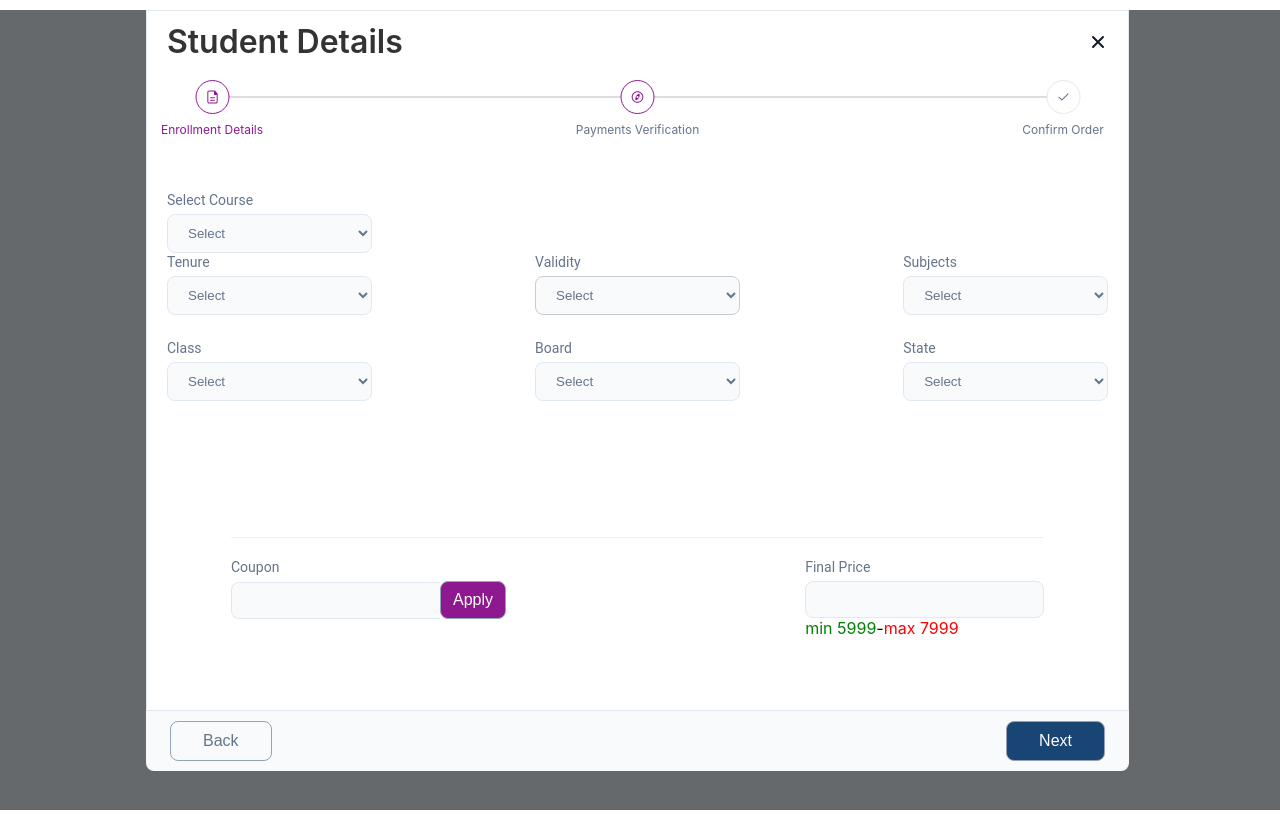
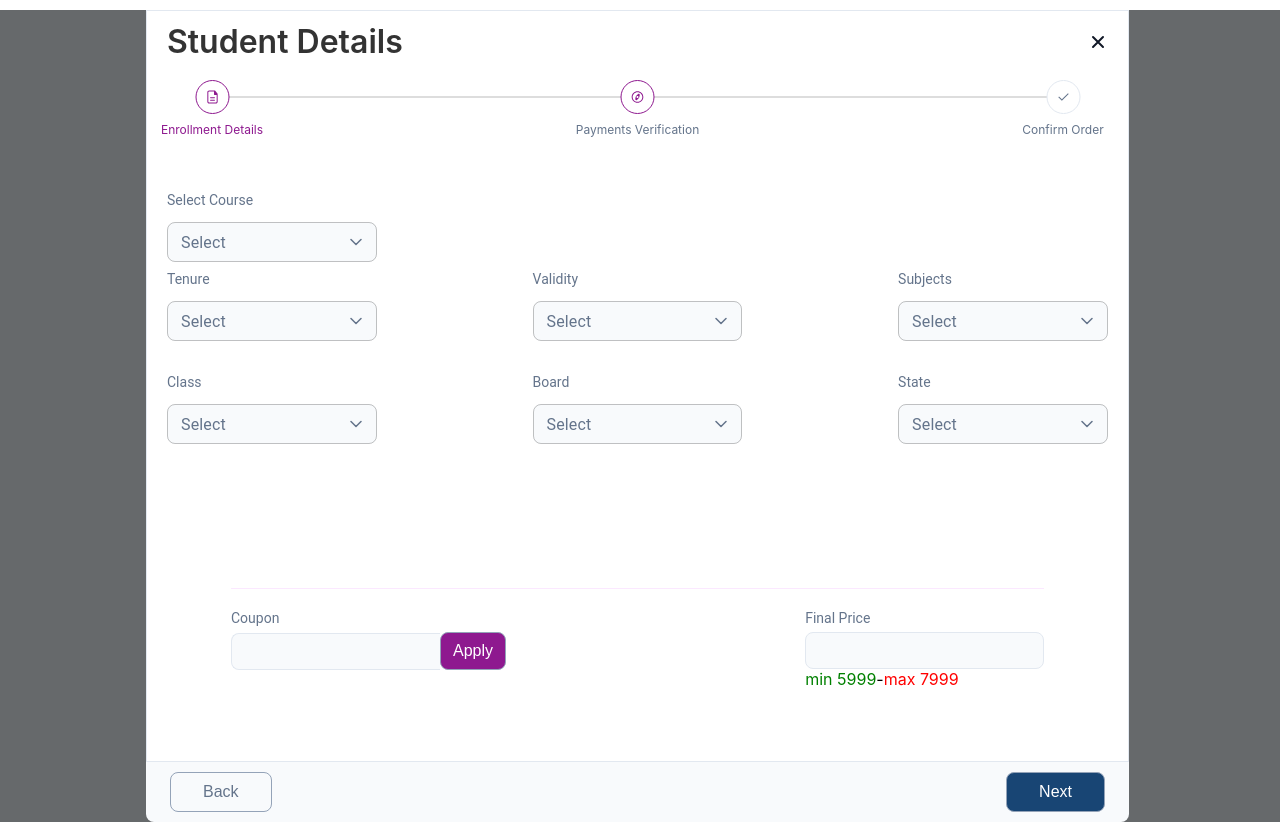
Before and after one commit to Reetesh74/intelliclick_aplli, a React (Create React App) app: page /details-payment in a window 1280 px wide. Built offline with nearby package versions, Linux system fonts and the light colour scheme.

Commit message:
new student details page

```diff
--- a/src/pages/PaymentDetails.js
+++ b/src/pages/PaymentDetails.js
@@ -2,14 +2,15 @@ import React, { useState } from "react";
 import { useNavigate } from "react-router-dom";
 import ProgressBar from "../components/ProgressBar/ProgressBar";
 import "../styles/PaymentDetails.css";
+import { Select, MenuItem, FormControl, InputLabel } from "@mui/material";
 
 const PaymentDetails = () => {
   const navigate = useNavigate();
   const [isOpen, setIsOpen] = useState(false);
   const [isDropdownVisible, setDropdownVisible] = useState(false);
-  const [isDropdownOpen, setDropdownOpen] = useState(false); // New state for dropdown menu
-  const [selectedSubjects, setSelectedSubjects] = useState([]);
+  const [selectedSubjects, setSelectedSubjects] = useState("");
   const [currentSubject, setCurrentSubject] = useState("");
+  const [isDropdownOpen, setIsDropdownOpen] = useState(false);
   const [formValues, setFormValues] = useState({
     period: "",
     name: "",
@@ -66,9 +67,9 @@ const PaymentDetails = () => {
         standards: formValues.standards,
         currency: formValues.currency,
       };
-      const toggleDropdown = () => {
-        setDropdownVisible((prev) => !prev);
-      };
+      // const toggleDropdown = () => {
+      //   setDropdownVisible((prev) => !prev);
+      // };
 
       requestData = {
         ...formValues,
@@ -137,65 +138,119 @@ const PaymentDetails = () => {
         </div>
         <div className="form-control">
           <label>Select Course</label>
-          <select
-            name="planType"
+          <FormControl>
+            <Select
+              name="plan1"
               value={formValues.planType}
               onChange={handleChange}
-            className={`${isOpen ? "open-dropdown" : ""} ${
-              formValues.state === "" ? "placeholder-selected" : ""
-            }`}
+              IconComponent={() => (
+                <img
+                  src={
+                    isDropdownOpen
+                      ? "/icons/select-uparrow-icon.svg"
+                      : "/icons/select-downarrow-icon.svg"
+                  }
+                  alt="Dropdown Icon"
+                  className="select-icon"
+                />
+              )}
+              onOpen={() => setIsDropdownOpen(true)} // Set open state
+              onClose={() => setIsDropdownOpen(false)} // Set close state
+              displayEmpty
+              sx={{
+                height: "40px",
+                width: "16.4vw",
+                margin: "8px 0",
+                borderRadius: "8px",
+                background: "#F8FAFC",
+                color:"#64748B"
+              }}
+              renderValue={(selected) => (!selected ? "Select" : selected)}
             >
-            <option value="" hidden>
-              Select
-            </option>
-            <option value="plan1">Academic</option>
-          </select>
+              <MenuItem value="plan1">Academic</MenuItem>
+            </Select>
+          </FormControl>
         </div>
 
         <div className="row1">
           <div className="form-control">
             <label>Tenure</label>
-            <select
+            <FormControl sx={{ width: "100%", marginTop: "0px" }}>
+              <Select
                 name="planType"
                 value={formValues.planType}
                 onChange={handleChange}
-              className={`${isOpen ? "open-dropdown" : ""} ${
-                formValues.state === "" ? "placeholder-selected" : ""
-              }`}
+                IconComponent={() => (
+                  <img
+                    src={
+                      isDropdownOpen
+                        ? "/icons/select-uparrow-icon.svg"
+                        : "/icons/select-downarrow-icon.svg"
+                    }
+                    alt="Dropdown Icon"
+                    className="select-icon"
+                  />
+                )}
+                onOpen={() => setIsDropdownOpen(true)} // Set open state
+                onClose={() => setIsDropdownOpen(false)} // Set close state
+                displayEmpty
+                sx={{
+                  height: "40px",
+                  width: "16.4vw",
+                  margin: "8px 0",
+                  borderRadius: "8px",
+                  background: "#F8FAFC",
+                  color: "#64748B",
+                }}
+                renderValue={(selected) => (!selected ? "Select" : selected)}
               >
-              <option value="" hidden>
-                Select
-              </option>
-              <option value="monthly">Monthly</option>
-              <option value="yearly">Yearly</option>
-            </select>
+                {/* Placeholder logic managed via renderValue */}
+                <MenuItem value="yearly">Yearly</MenuItem>
+                <MenuItem value="monthly">Monthly</MenuItem>
+              </Select>
+            </FormControl>
           </div>
 
           <div className="form-control">
             <label>Validity</label>
-            <select
+
+            <FormControl sx={{ width: "100%", marginTop: "0px" }}>
+              <Select
                 name="validity"
                 value={formValues.validity}
                 onChange={handleChange}
-              style={{
-                outline: "none",
-                border: "1px solid #ccc",
-                boxShadow: "none",
+                IconComponent={() => (
+                  <img
+                    src={
+                      isDropdownOpen
+                        ? "/icons/select-uparrow-icon.svg"
+                        : "/icons/select-downarrow-icon.svg"
+                    }
+                    alt="Dropdown Icon"
+                    className="select-icon"
+                  />
+
+                )}
+                onOpen={() => setIsDropdownOpen(true)} // Set open state
+                onClose={() => setIsDropdownOpen(false)} // Set close state
+                displayEmpty
+                sx={{
+                  height: "40px",
+                  width: "16.4vw",
+                  margin: "8px 0",
+                  borderRadius: "8px",
+                  background: "#F8FAFC",
+                  color:"#64748B"
                 }}
-              // className={formValues.state === "" ? "placeholder-selected" : ""}
-              className={`${isOpen ? "open-dropdown" : ""} ${
-                formValues.state === "" ? "placeholder-selected" : ""
-              }`}
+                renderValue={(selected) => (!selected ? "Select" : selected)}
               >
-              <option value="" hidden>
-                Select
-              </option>
                 {getValidityOptions().map((option, index) => (
-                <option key={index} value={option}>
+                  <MenuItem key={index} value={option}>
                     {option}
-                </option>
+                  </MenuItem>
                 ))}
-            </select>
+              </Select>
+            </FormControl>
           </div>
 
           {formValues.subjects === "individual" && (
@@ -245,79 +300,161 @@ const PaymentDetails = () => {
 
           <div className="form-control">
             <label>Subjects</label>
-            <select
+
+            <FormControl sx={{ width: "100%", marginTop: "0px" }}>
+              <Select
                 name="subjects"
+                multiple
                 value={formValues.subjects}
                 onChange={handleChange}
-              className={`${isOpen ? "open-dropdown" : ""} ${
-                formValues.state === "" ? "placeholder-selected" : ""
-              }`}
+                IconComponent={() => (
+                  <img
+                    src={
+                      isDropdownOpen
+                        ? "/icons/select-uparrow-icon.svg"
+                        : "/icons/select-downarrow-icon.svg"
+                    }
+                    alt="Dropdown Icon"
+                    className="select-icon"
+                  />
+                )}
+                onOpen={() => setIsDropdownOpen(true)} // Set open state
+                onClose={() => setIsDropdownOpen(false)} // Set close state
+                displayEmpty
+                sx={{
+                  height: "40px",
+                  width: "16.4vw",
+                  margin: "8px 0",
+                  borderRadius: "8px",
+                 color:"#64748B",
+                  background: "#F8FAFC",
+                }}
+                renderValue={(selected) =>
+                  Array.isArray(selected) && selected.length === 0 ? "Select" : selected.join(", ")
+                }
               >
-              <option value="" hidden>
-                Select
-              </option>
-              <option value="individual">Individual</option>
-              <option value="all">All</option>
-            </select>
+                <MenuItem value="all">All</MenuItem>
+                <MenuItem value="individual">Individual</MenuItem>
+              </Select>
+            </FormControl>
           </div>
         </div>
 
         <div className="row2">
           <div className="form-control">
             <label>Class</label>
-            <select
+
+            <FormControl sx={{ width: "100%", marginTop: "0px" }}>
+              <Select
                 name="class"
                 value={formValues.class}
                 onChange={handleChange}
-              className={`${isOpen ? "open-dropdown" : ""} ${
-                formValues.state === "" ? "placeholder-selected" : ""
-              }`}
+                IconComponent={() => (
+                  <img
+                    src={
+                      isDropdownOpen
+                        ? "/icons/select-uparrow-icon.svg"
+                        : "/icons/select-downarrow-icon.svg"
+                    }
+                    alt="Dropdown Icon"
+                    className="select-icon"
+                  />
+                )}
+                onOpen={() => setIsDropdownOpen(true)} // Set open state
+                onClose={() => setIsDropdownOpen(false)} // Set close state
+                displayEmpty
+                sx={{
+                  height: "40px",
+                  width: "16.4vw",
+                  margin: "8px 0",
+                  borderRadius: "8px",
+                  color:"#64748B",
+                  background: "#F8FAFC",
+                }}
+                renderValue={(selected) => (!selected ? "Select" : selected)}
               >
-              <option value="" hidden>
-                Select
-              </option>
-              <option value="10">Class 10</option>
-              <option value="12">Class 12</option>
-              <option value="undergraduate">Undergraduate</option>
-            </select>
+                <MenuItem value="12">Class 12</MenuItem>
+                <MenuItem value="10">Class 10</MenuItem>
+              </Select>
+            </FormControl>
           </div>
 
           <div className="form-control">
             <label>Board</label>
-            <select
+
+            <FormControl sx={{ width: "100%", marginTop: "0px" }}>
+              <Select
                 name="board"
                 value={formValues.board}
                 onChange={handleChange}
-              className={`${isOpen ? "open-dropdown" : ""} ${
-                formValues.state === "" ? "placeholder-selected" : ""
-              }`}
+                IconComponent={() => (
+                  <img
+                    src={
+                      isDropdownOpen
+                        ? "/icons/select-uparrow-icon.svg"
+                        : "/icons/select-downarrow-icon.svg"
+                    }
+                    alt="Dropdown Icon"
+                    className="select-icon"
+                  />
+                )}
+                onOpen={() => setIsDropdownOpen(true)} // Set open state
+                onClose={() => setIsDropdownOpen(false)} // Set close state
+                displayEmpty
+                sx={{
+                  height: "40px",
+                  width: "16.4vw",
+                  margin: "8px 0",
+                  borderRadius: "8px",
+                  color:"#64748B",
+                  background: "#F8FAFC",
+                }}
+                renderValue={(selected) => (!selected ? "Select" : selected)}
               >
-              <option value="" hidden>
-                Select
-              </option>
-              <option value="cbse">CBSE</option>
-              <option value="icse">ICSE</option>
-              <option value="state">State Board</option>
-            </select>
+                <MenuItem value="state">State Board</MenuItem>
+                <MenuItem value="icse">ICSE</MenuItem>
+                <MenuItem value="cbse">CBSE</MenuItem>
+              </Select>
+            </FormControl>
           </div>
 
           <div className="form-control">
             <label>State</label>
-            <select
+
+            <FormControl sx={{ width: "100%", marginTop: "0px" }}>
+              <Select
                 name="state"
                 value={formValues.state}
                 onChange={handleChange}
-              className={`${isOpen ? "open-dropdown" : ""} ${
-                formValues.state === "" ? "placeholder-selected" : ""
-              }`}
+                IconComponent={() => (
+                  <img
+                    src={
+                      isDropdownOpen
+                        ? "/icons/select-uparrow-icon.svg"
+                        : "/icons/select-downarrow-icon.svg"
+                    }
+                    alt="Dropdown Icon"
+                    className="select-icon"
+                  />
+                )}
+                onOpen={() => setIsDropdownOpen(true)} // Set open state
+                onClose={() => setIsDropdownOpen(false)} // Set close state
+                displayEmpty
+                sx={{
+                  height: "40px",
+                  width: "16.4vw",
+                  margin: "8px 0",
+                  borderRadius: "8px",
+                  background: "#F8FAFC",
+                  color:"#64748B"
+                }}
+                renderValue={(selected) => (!selected ? "Select" : selected)}
               >
-              <option value="" hidden>
-                Select
-              </option>
-              <option value="maharashtra">Maharashtra</option>
-              <option value="karnataka">Karnataka</option>
-              <option value="delhi">Delhi</option>
-            </select>
+                <MenuItem value="maharashtra">Maharashtra</MenuItem>
+                <MenuItem value="karnataka">Karnataka</MenuItem>
+                <MenuItem value="delhi">Delhi</MenuItem>
+              </Select>
+            </FormControl>
           </div>
         </div>
 
--- a/src/styles/PaymentDetails.css
+++ b/src/styles/PaymentDetails.css
@@ -284,3 +284,7 @@ select {
             appearance:button !important;
     cursor: pointer;
 }
+
+.select-icon{
+	margin-right: 15px;
+}
```
Also changed, not shown: public/icons/select-downarrow-icon.svg (added), public/icons/select-uparrow-icon.svg (added). Lines whose indentation alone changed are shown as unchanged.
